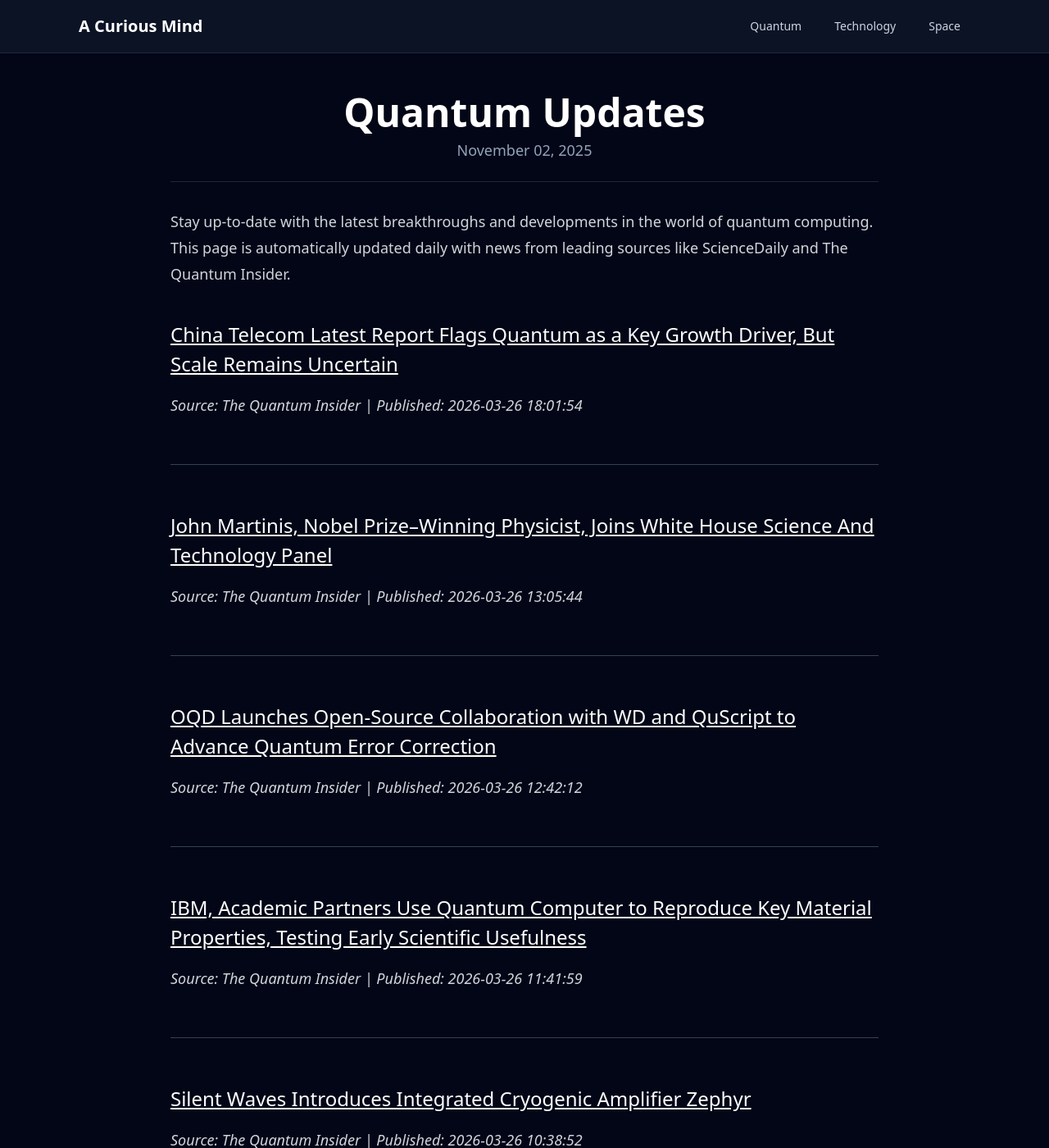
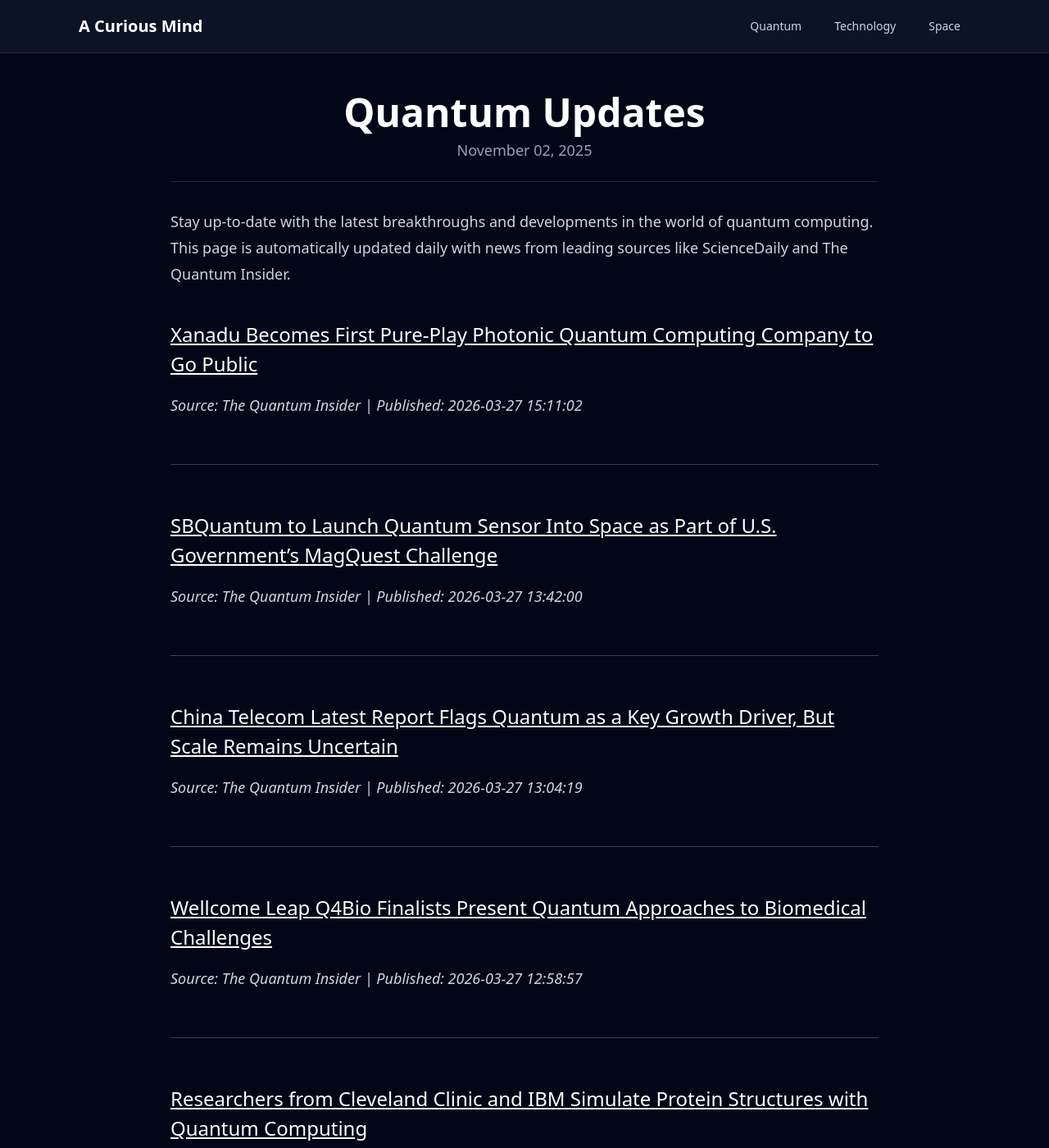
Before and after one commit to onehl7/onehl7.github.io, a Jekyll site: the page built from _posts/2025-11-02-quantum-updates.md, in a window 1280 px wide and 1400 px high. Shown: the whole window at 82% size. Built offline with Jekyll 4.4.1, drawn with Linux system fonts in a browser that asks for light colours; nearby versions of some CDN libraries; some of the changed text lies outside the part shown.

Commit message:
Update quantum news data

```diff
--- a/_data/quantum_news.json
+++ b/_data/quantum_news.json
@@ -1,33 +1,39 @@
 [
   {
     "source": "The Quantum Insider",
-    "title": "China Telecom Latest Report Flags Quantum as a Key Growth Driver, But Scale Remains Uncertain",
-    "link": "https://thequantuminsider.com/2026/03/26/china-telecom-latest-report-flags-quantum-as-a-key-growth-driver-but-scale-remains-uncertain/",
-    "published": "2026-03-26 18:01:54"
+    "title": "Xanadu Becomes First Pure-Play Photonic Quantum Computing Company to Go Public",
+    "link": "https://thequantuminsider.com/2026/03/27/xanadu-becomes-first-pure-play-photonic-quantum-computing-company-to-go-public/",
+    "published": "2026-03-27 15:11:02"
   },
   {
     "source": "The Quantum Insider",
-    "title": "John Martinis, Nobel Prize\u2013Winning Physicist, Joins White House Science And Technology Panel",
-    "link": "https://thequantuminsider.com/2026/03/26/john-martinis-nobel-prize-winning-physicist-joins-white-house-science-and-technology-panel/",
-    "published": "2026-03-26 13:05:44"
+    "title": "SBQuantum to Launch Quantum Sensor Into Space as Part of U.S. Government\u2019s MagQuest Challenge",
+    "link": "https://thequantuminsider.com/2026/03/27/sbquantum-to-launch-quantum-sensor-into-space-as-part-of-u-s-governments-magquest-challenge/",
+    "published": "2026-03-27 13:42:00"
   },
   {
     "source": "The Quantum Insider",
-    "title": "OQD Launches Open-Source Collaboration with WD and QuScript to Advance Quantum Error Correction",
-    "link": "https://thequantuminsider.com/2026/03/26/oqd-launches-open-source-collaboration-wd-quscript-advance-quantum-error-correction/",
-    "published": "2026-03-26 12:42:12"
+    "title": "China Telecom Latest Report Flags Quantum as a Key Growth Driver, But Scale Remains Uncertain",
+    "link": "https://thequantuminsider.com/2026/03/27/china-telecom-latest-report-flags-quantum-as-a-key-growth-driver-but-scale-remains-uncertain/",
+    "published": "2026-03-27 13:04:19"
   },
   {
     "source": "The Quantum Insider",
-    "title": "IBM, Academic Partners Use Quantum Computer to Reproduce Key Material Properties, Testing Early Scientific Usefulness",
-    "link": "https://thequantuminsider.com/2026/03/26/ibm-academic-partners-use-quantum-computer-to-reproduce-key-material-properties-testing-early-scientific-usefulness/",
-    "published": "2026-03-26 11:41:59"
+    "title": "Wellcome Leap Q4Bio Finalists Present Quantum Approaches to Biomedical Challenges",
+    "link": "https://thequantuminsider.com/2026/03/27/wellcome-leap-q4bio-finalists-present-quantum-approaches/",
+    "published": "2026-03-27 12:58:57"
   },
   {
     "source": "The Quantum Insider",
-    "title": "Silent Waves Introduces Integrated Cryogenic Amplifier Zephyr",
-    "link": "https://thequantuminsider.com/2026/03/26/silent-waves-launches-zephyr/",
-    "published": "2026-03-26 10:38:52"
+    "title": "Researchers from Cleveland Clinic and IBM Simulate Protein Structures with Quantum Computing",
+    "link": "https://thequantuminsider.com/2026/03/27/cleveland-clinic-ibm-debut-quantum-workflow-proteins/",
+    "published": "2026-03-27 12:37:14"
+  },
+  {
+    "source": "ScienceDaily (Quantum Computing)",
+    "title": "Scientists discover bizarre new states inside tiny magnetic whirlpools",
+    "link": "https://www.sciencedaily.com/releases/2026/03/260326075614.htm",
+    "published": "2026-03-27 11:34:19"
   },
   {
     "source": "ScienceDaily (Quantum Computing)",
@@ -52,11 +58,5 @@
     "title": "A strange new quantum state appears when atoms get \u201cfrustrated\u201d",
     "link": "https://www.sciencedaily.com/releases/2026/03/260315225137.htm",
     "published": "2026-03-16 10:19:03"
-  },
-  {
-    "source": "ScienceDaily (Quantum Computing)",
-    "title": "The 19th-century mathematical clue that led to quantum mechanics",
-    "link": "https://www.sciencedaily.com/releases/2026/03/260309225224.htm",
-    "published": "2026-03-11 01:53:49"
   }
 ]
```
